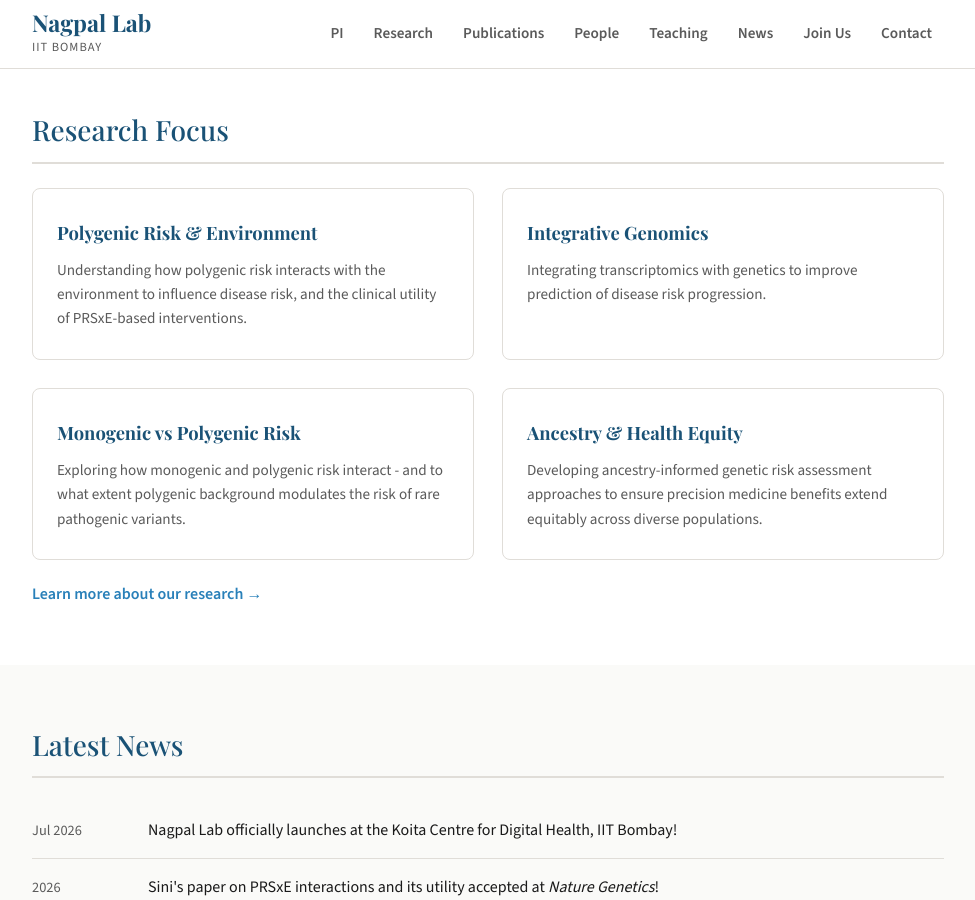
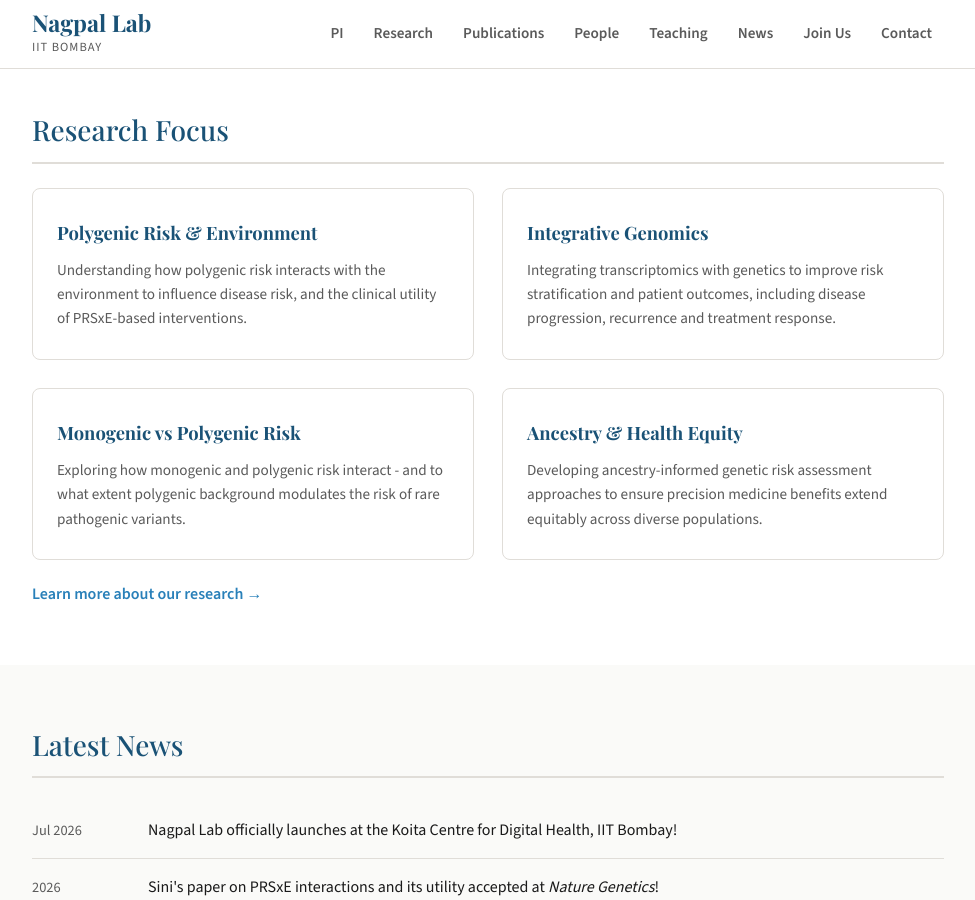
Before and after one commit to nagpallab/nagpallab.github.io, a Jekyll site: the page built from index.html, in a window 1280 px wide and 900 px high, scrolled down 348 px. Shown: the whole window, without its empty margins (152-1127 px from the left). Built offline with Jekyll 4.4.1, drawn with Linux system fonts in a browser that asks for light colours.

Commit message:
Update index.html

```diff
--- a/index.html
+++ b/index.html
@@ -31,7 +31,7 @@ title: Home
 
       <a href="/research/#integrative" class="research-card">
         <h3>Integrative Genomics</h3>
-        <p>Integrating transcriptomics with genetics to improve prediction of disease risk progression.</p>
+        <p>Integrating transcriptomics with genetics to improve risk stratification and patient outcomes, including disease progression, recurrence and treatment response.</p>
       </a>
 
       <a href="/research/#monogenic" class="research-card">
```
